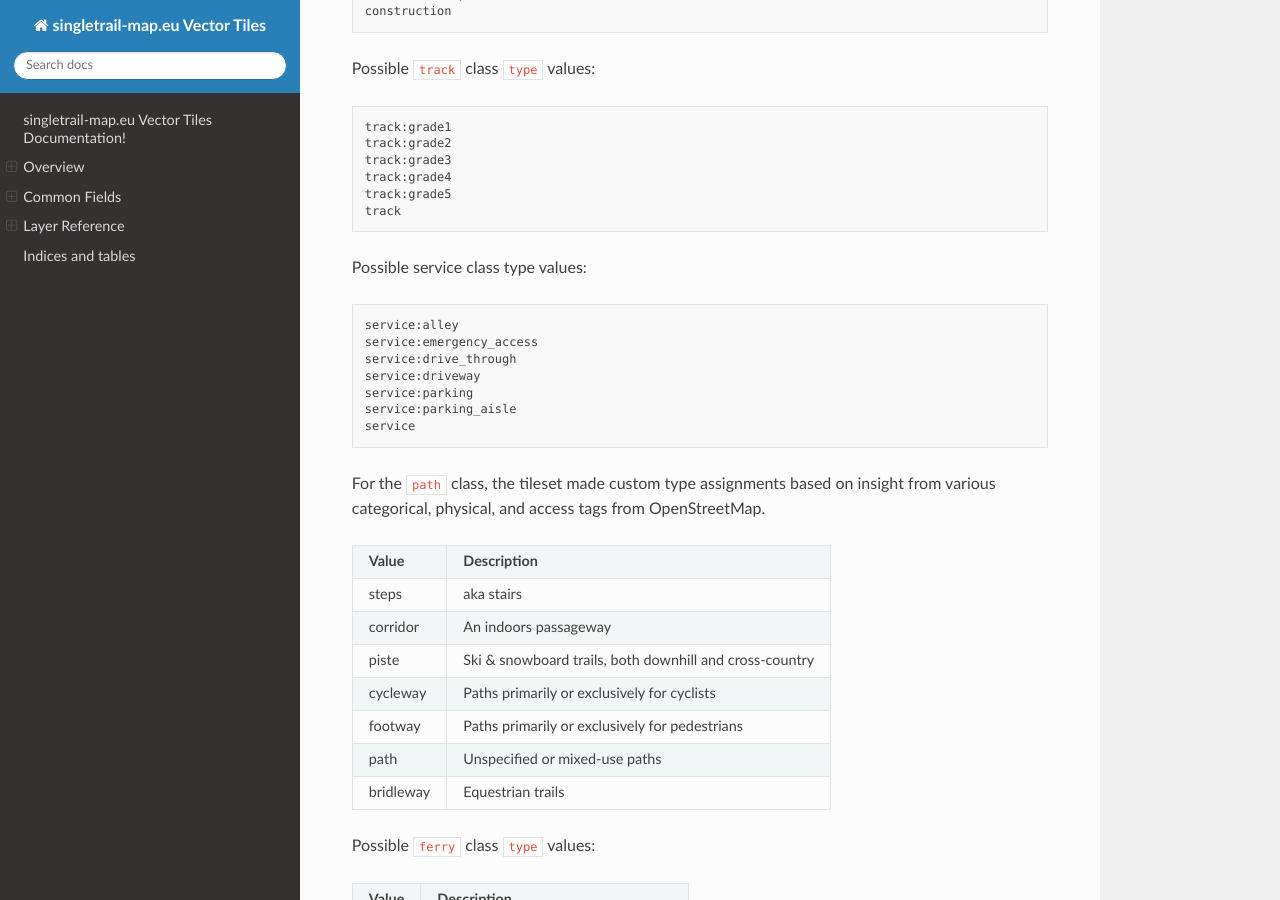
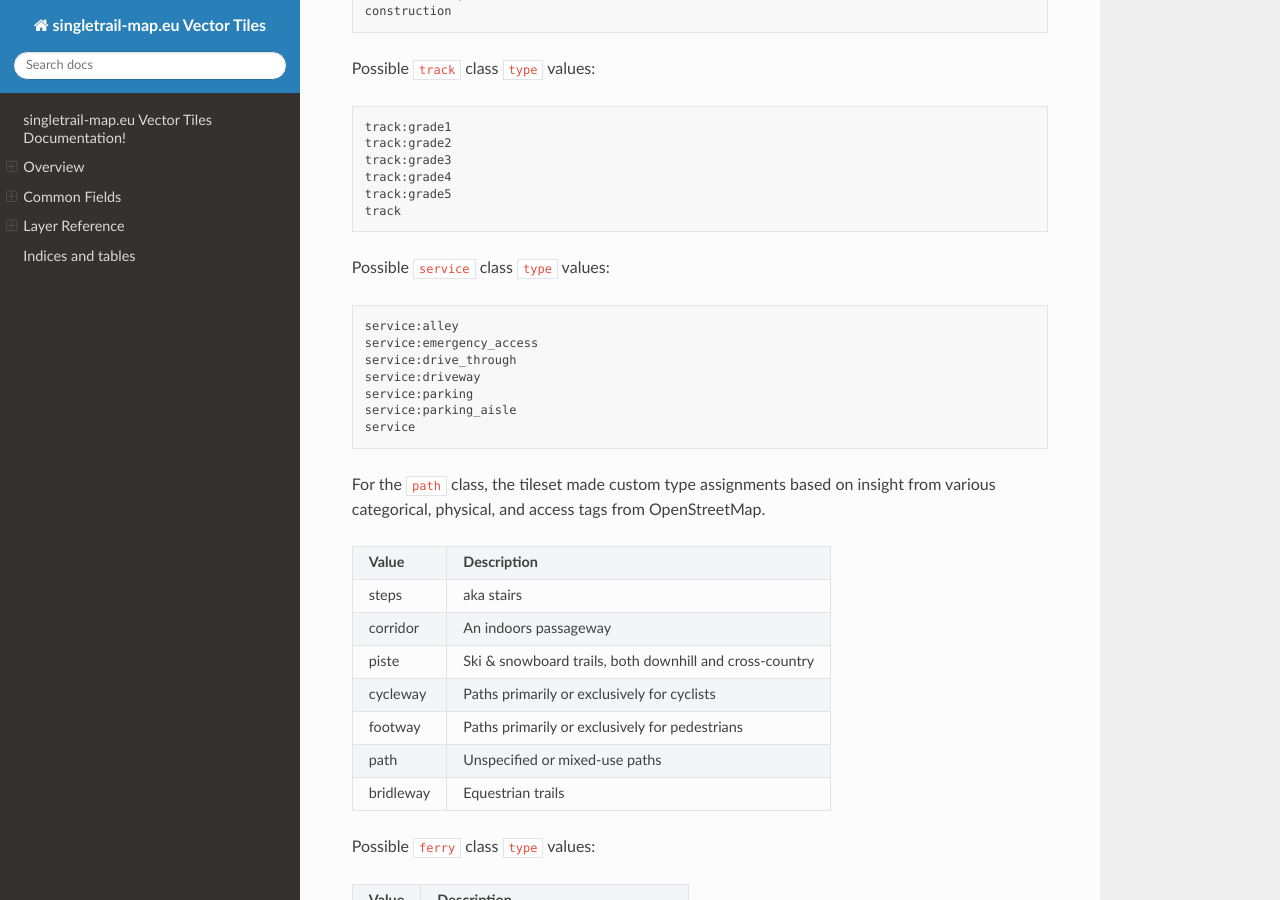
Before and after one commit to joe-akeem/contour-tiles, a Sphinx documentation site: the page built from docs/source/index.rst, in a window 1280 px wide and 900 px high, scrolled down 4615 px. Built offline with Sphinx 7.4.7 and the Read the Docs theme 2.0.0, drawn with Linux system fonts in a browser that asks for light colours; the version number could not be read and is left out.

Commit message:
Minor improvement.

```diff
--- a/docs/source/index.rst
+++ b/docs/source/index.rst
@@ -269,7 +269,7 @@ Possible ``track`` class ``type`` values::
    track:grade5
    track
 
-Possible service class type values::
+Possible ``service`` class ``type`` values::
 
    service:alley
    service:emergency_access
```
